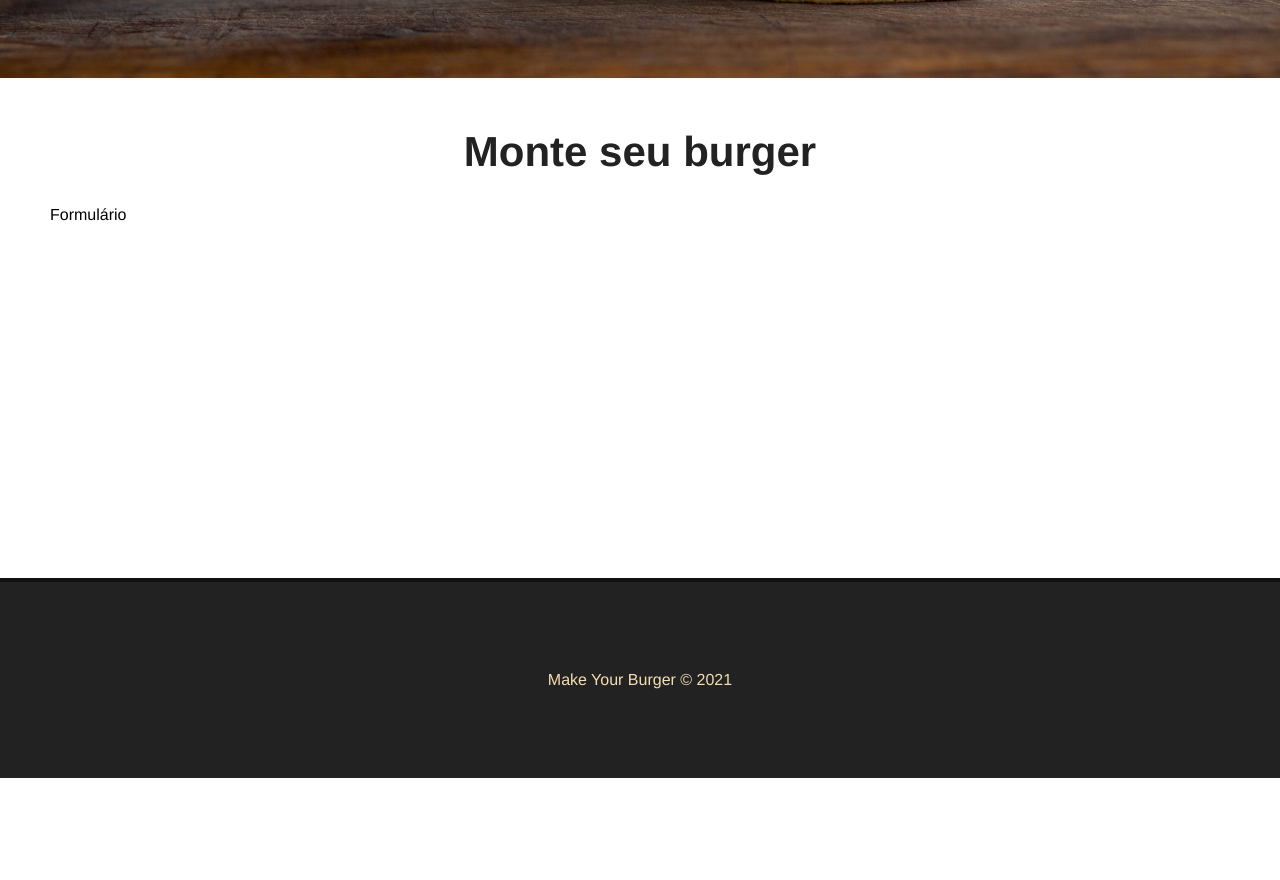
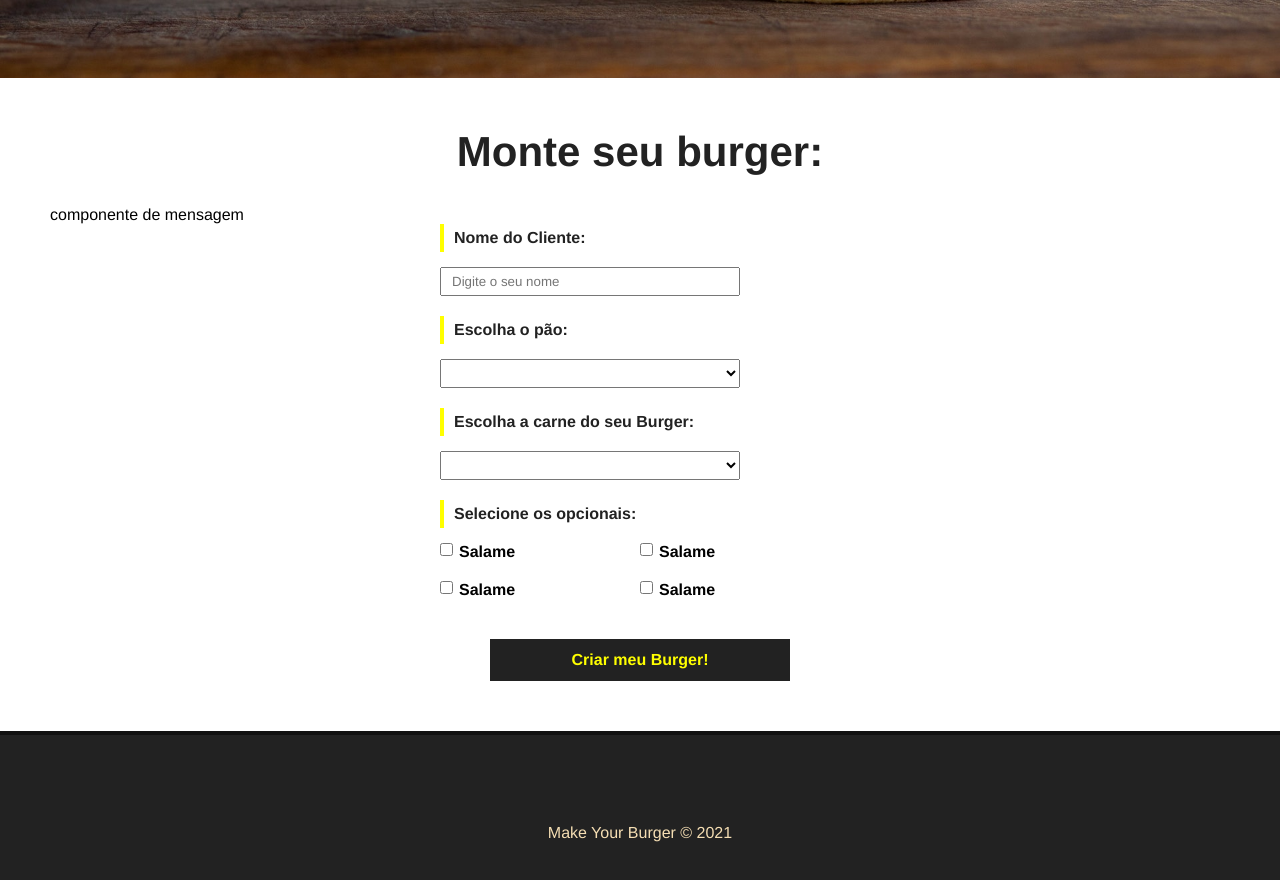
Before and after one commit to lealalves/make-your-burger, a Vue app: page / in a window 1280 px wide. Shown: the part 500-1380 px from the top of the page. Before the commit the page ends 1278 px from the top, so only its background shows below. Built offline with nearby package versions, Linux system fonts and the light colour scheme.

Commit message:
estilização formulário

```diff
--- /dev/null
+++ b/src/components/BurgerForm.vue
@@ -0,0 +1,122 @@
+<template>
+    <div>
+        <p>componente de mensagem</p>
+        <div>
+            <form id="burger-form">
+                <div class="input-container">
+                    <label for="nome">Nome do Cliente:</label>
+                    <input type="text" name="nome" id="nome" v-model="nome" placeholder="Digite o seu nome">
+                </div>
+                <div class="input-container">
+                    <label for="pao">Escolha o pão:</label>
+                    <select name="pao" id="pao" v-model="pao">
+                        <option value="">Selecione o seu pão</option>
+                        <option value="integral">Integral</option>
+                    </select>
+                </div>
+                <div class="input-container">
+                    <label for="carne">Escolha a carne do seu Burger:</label>
+                    <select name="carne" id="carne" v-model="carne">
+                        <option value="">Selecione o tipo de carne</option>
+                        <option value="maminha">Maminha</option>
+                    </select>
+                </div>
+                <div id="opcionais-container" class="input-container">
+                    <label id="opcionais-title" for="opcionais">Selecione os opcionais:</label>
+                    <div class="checkbox-container">
+                        <input type="checkbox" name="opcionais" id="opcionais" v-model="opcionais" value="salame">
+                        <span>Salame</span>
+                    </div>
+                    <div class="checkbox-container">
+                        <input type="checkbox" name="opcionais" id="opcionais" v-model="opcionais" value="salame">
+                        <span>Salame</span>
+                    </div>
+                    <div class="checkbox-container">
+                        <input type="checkbox" name="opcionais" id="opcionais" v-model="opcionais" value="salame">
+                        <span>Salame</span>
+                    </div>
+                    <div class="checkbox-container">
+                        <input type="checkbox" name="opcionais" id="opcionais" v-model="opcionais" value="salame">
+                        <span>Salame</span>
+                    </div>
+                </div>
+                <div class="input-container">
+                    <input type="submit" value="Criar meu Burger!" class="submit-btn">
+                </div>
+            </form>
+        </div>
+    </div>
+</template>
+
+<script>
+export default {
+    name: 'BurgerForm'
+}
+</script>
+
+<style scoped>
+    #burger-form{
+        max-width: 400px;
+        margin: 0 auto;
+    }
+    .input-container{
+        display: flex;
+        flex-direction: column;
+        margin-bottom: 20px;
+    }
+    label {
+        font-weight: bold;
+        margin-bottom: 15px;
+        color: #222;
+        padding: 5px 10px;
+        border-left: 4px solid yellow;
+    }
+
+    input, select {
+        padding: 5px 10px;
+        width: 300px;
+    }
+
+    #opcionais-container{
+        flex-direction: row;
+        flex-wrap: wrap;
+    }
+
+    #opcionais-title{
+        width: 100%;
+    }
+
+    .checkbox-container {
+        display: flex;
+        align-items: flex-start;
+        width: 50%;
+        margin-bottom: 20px;
+    }
+
+    .checkbox-container span,
+    .checkbox-container input {
+        width: auto;
+    }
+
+    .checkbox-container span {
+        margin-left: 6px;
+        font-weight: bold;
+    }
+
+    .submit-btn{
+        background-color: #222;
+        color: yellow;
+        font-weight: bold;
+        border: 2px solid #222;
+        padding: 10px;
+        font-size: 16px;
+        margin: 0 auto;
+        cursor: pointer;
+        transition: .5s;
+    }
+
+    .submit-btn:hover{
+        background-color: transparent;
+        color: #222;
+    }
+</style>
--- a/src/views/Home.vue
+++ b/src/views/Home.vue
@@ -1,18 +1,21 @@
 <template>
   <Banner />
   <div class="main-container">
-    <h1>Monte seu burger</h1>
-    <p>Formulário</p>
+    <h1>Monte seu burger:</h1>
+    <BurgerForm />
   </div>
 </template>
 
 <script>
 import Banner from "../components/Banner.vue"
+import BurgerForm from "../components/BurgerForm.vue"
+
 
 export default{
   name: 'Home',
   components: {
-    Banner
+    Banner,
+    BurgerForm
   }
 }
 
```
